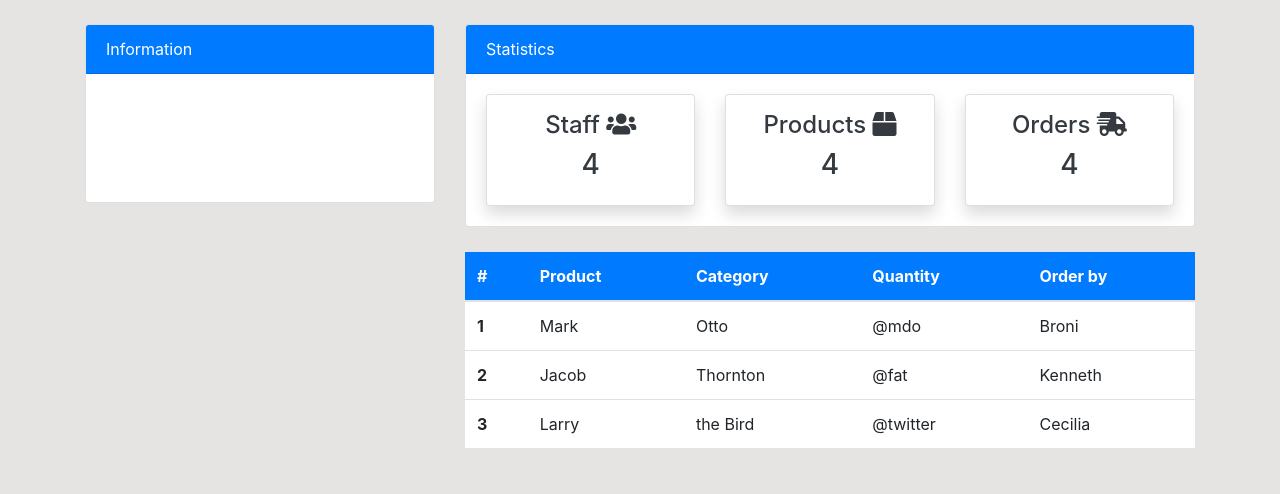
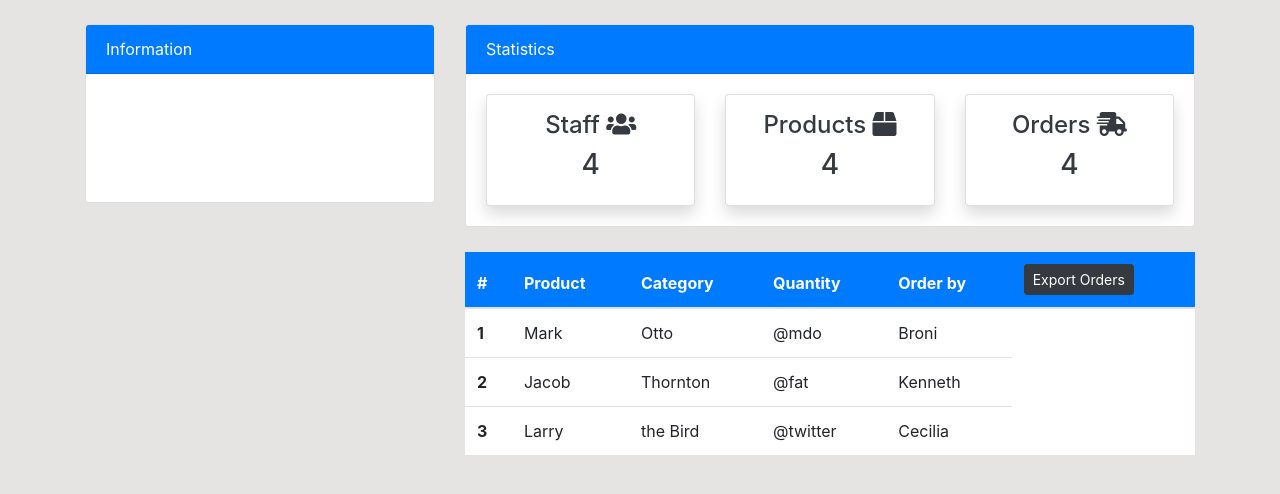
Before and after one commit to BS-PMC-2023/BS-PMC-2023-Team10, a Django app: page /order/ in a window 1280 px wide. Shown: the part 56-550 px from the top of the page. Run offline with Django 4.2, Linux system fonts and the light colour scheme; a user stored in the database is signed in.

Commit message:
updates from main

```diff
--- a/templates/dashboard/order.html
+++ b/templates/dashboard/order.html
@@ -17,6 +17,9 @@
                         <th scope="col">Category</th>
                         <th scope="col">Quantity</th>
                         <th scope="col">Order by</th>
+                        <th scope="col">
+                            <a href="{% url 'exportOrders' %}" class="btn btn-dark btn-sm">Export Orders</a>
+                        </th>
                     </tr>
                 </thead>
                 <tbody>
```
